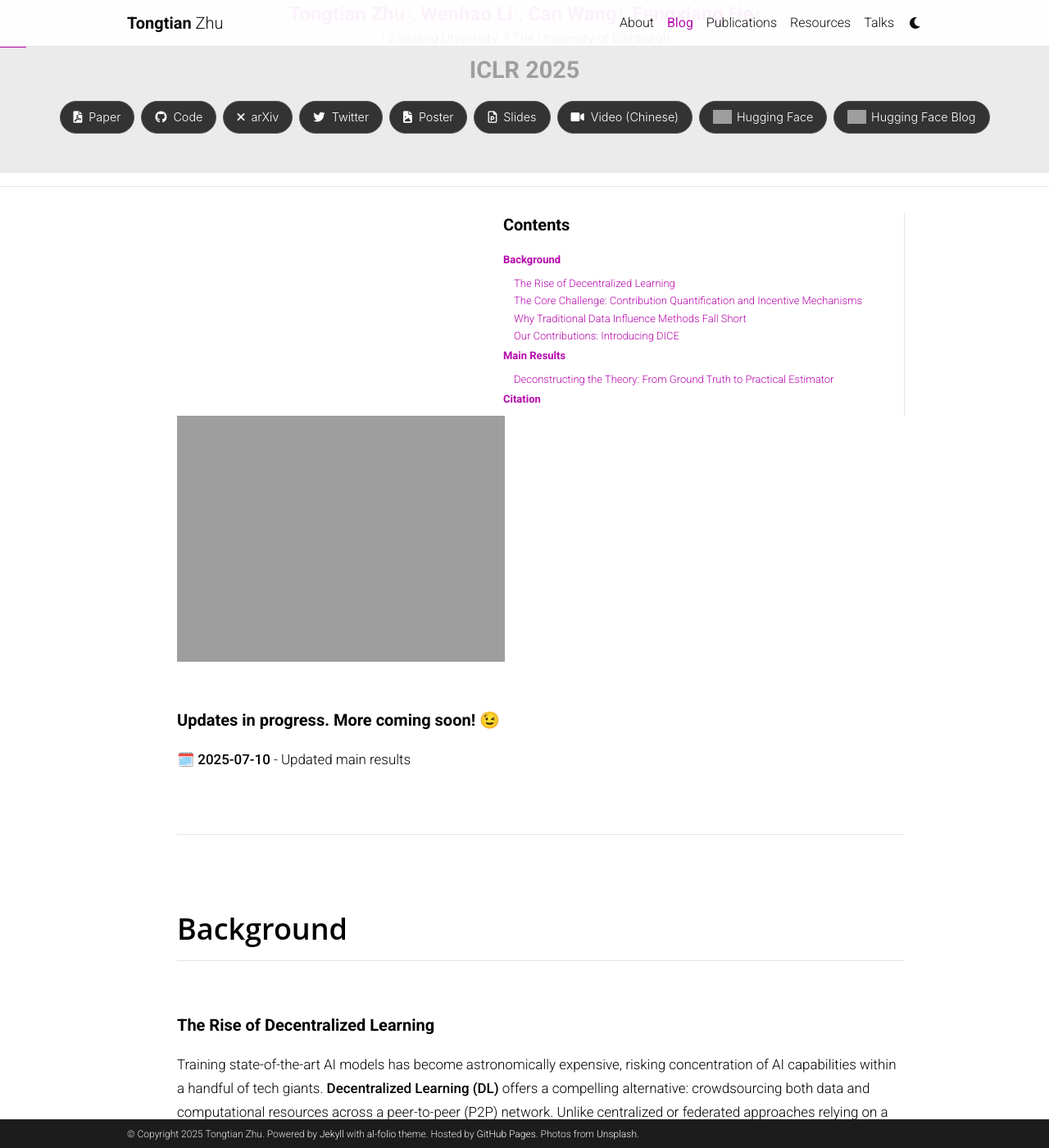
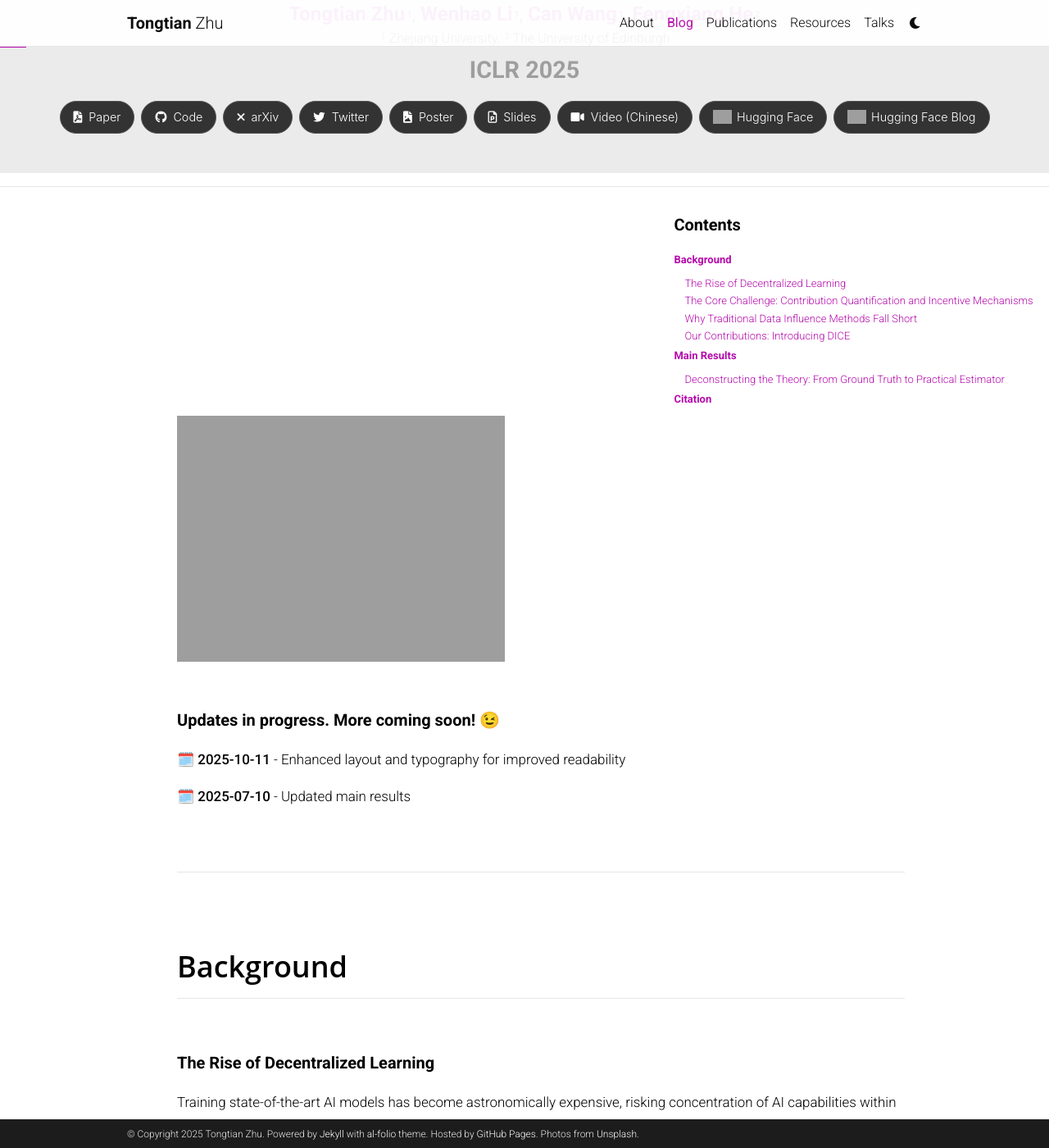
Before and after one commit to Raiden-Zhu/Raiden-Zhu.github.io, a Jekyll site: the page built from _posts/2025-03-15-DICE.md, in a window 1280 px wide and 1400 px high, scrolled down 249 px. Shown: the whole window at 82% size. Built offline with Jekyll 4.4.1, drawn with Linux system fonts in a browser that asks for light colours; comment, search, counter and statistics services are not loaded; a style sheet for code colours, icons or effects is not loaded; some of the changed lines change nothing that is shown; grey boxes are pictures that could not be loaded.

Commit message:
fix: position TOC on left side and add latest update entry
Layout Fix:
- Change TOC justify-self from 'end' to 'start' to align on left
- Add padding-right for better spacing from main content
- This ensures Contents menu appears on left side as intended

Content Update:
- Add 2025-10-11 update entry: Enhanced layout and typography
- Keeps readers informed of latest improvements

```diff
--- a/_posts/2025-03-15-DICE.md
+++ b/_posts/2025-03-15-DICE.md
@@ -89,8 +89,9 @@
   /* --- Fix TOC Position (Keep on Left Side) --- */
   d-contents {
     grid-column: 1 / 4 !important;
-    justify-self: end !important;
+    justify-self: start !important;
     align-self: start !important;
+    padding-right: 20px !important;
   }
 
   /* --- Main Article Layout --- */
@@ -176,6 +177,8 @@
 <img src="https://raiden-zhu.github.io/assets/img/publication_preview/Poster_DICE.png" alt="DICE" style="max-width: 100%; height: auto;">
 
 ### Updates in progress. More coming soon! 😉
+
+🗓️ **2025-10-11** - Enhanced layout and typography for improved readability
 
 🗓️ **2025-07-10** - Updated main results
 
```
